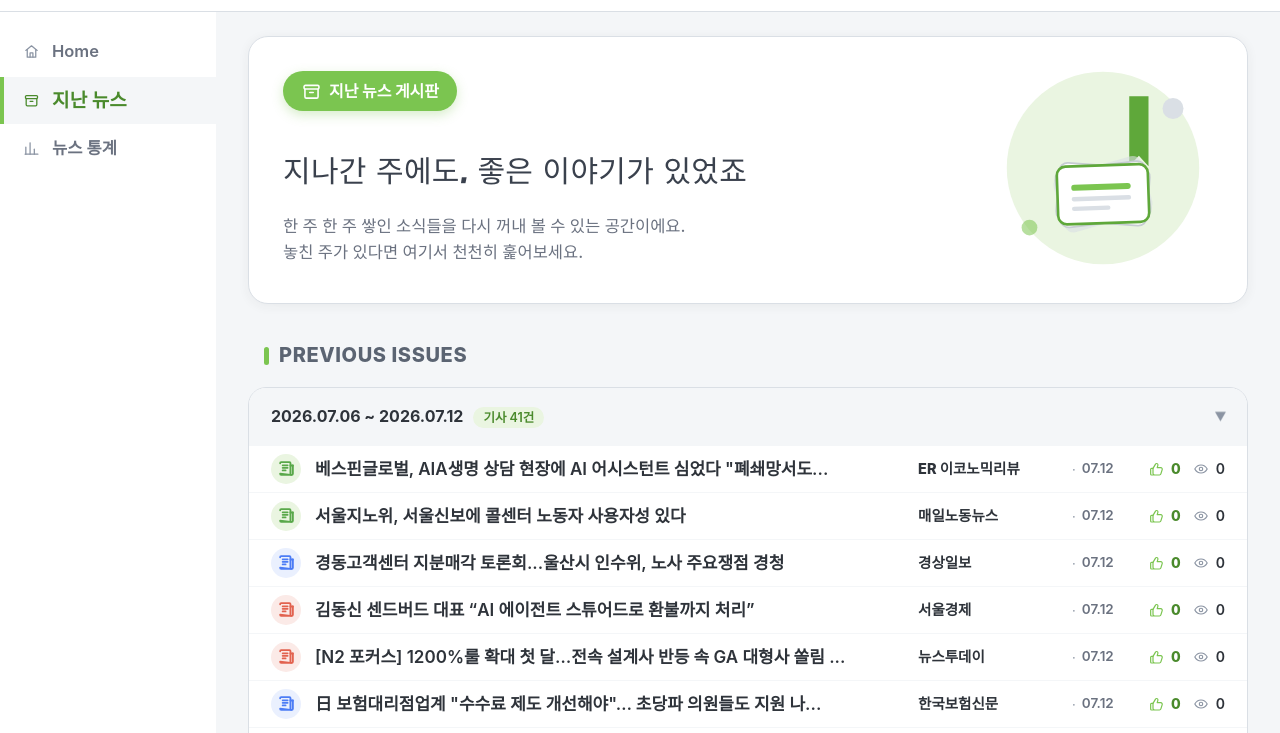
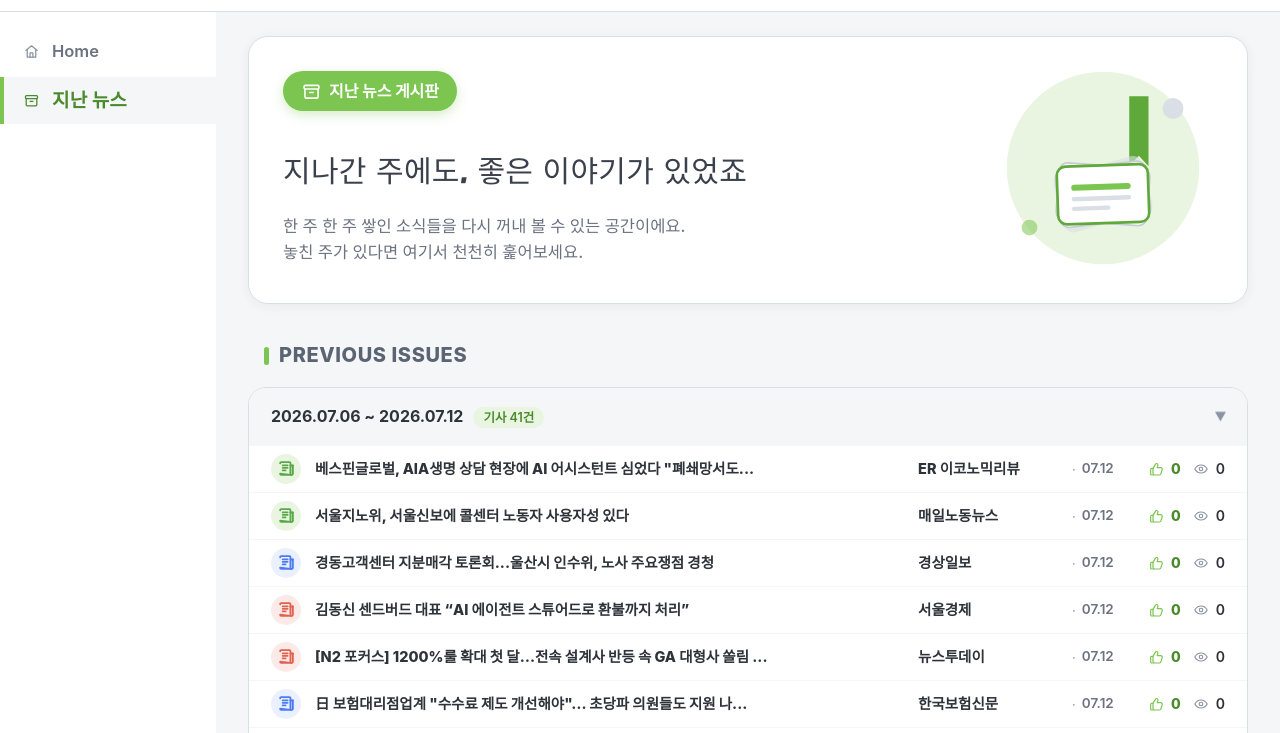
Before and after one commit to HyunDongwook/weekly-news-monitoring, a plain HTML site: page news-archive.html in a window 1280 px wide. Shown: the part 48-781 px from the top of the page. Drawn offline with Linux system fonts and the light colour scheme.

Commit message:
사이드바에서 뉴스 통계 메뉴 숨김(페이지는 유지), 지난뉴스 제목 폰트를 매체명 스타일로 축소

```diff
--- a/assets/style.css
+++ b/assets/style.css
@@ -857,8 +857,8 @@ img, svg { display: block; }
 .archive-row__title {
   flex: 1;
   min-width: 0;
-  font-size: 17px;
-  font-weight: 600;
+  font-size: 14.5px;
+  font-weight: 800;
   color: var(--text-dark);
   white-space: nowrap;
   overflow: hidden;
--- a/news-archive.html
+++ b/news-archive.html
@@ -4,7 +4,7 @@
 <meta charset="UTF-8">
 <meta name="viewport" content="width=device-width, initial-scale=1.0">
 <title>지난 뉴스 | SK m&amp;service 주간 뉴스 모니터링</title>
-<link rel="stylesheet" href="assets/style.css?v=62">
+<link rel="stylesheet" href="assets/style.css?v=63">
 </head>
 <body>
 
@@ -24,10 +24,6 @@
       <a href="news-archive.html" class="sidebar__link active">
         <span class="sidebar__icon"><svg viewBox="0 0 24 24" fill="none" stroke="currentColor" stroke-width="1.8" stroke-linecap="round" stroke-linejoin="round"><rect x="3.5" y="5" width="17" height="4.2" rx="1.4"/><path d="M4.5 9.5V18a1.6 1.6 0 0 0 1.6 1.6h11.8a1.6 1.6 0 0 0 1.6-1.6V9.5"/><path d="M10 13.2h4"/></svg></span>
         <span>지난 뉴스</span>
-      </a>
-      <a href="news-stats.html" class="sidebar__link">
-        <span class="sidebar__icon"><svg viewBox="0 0 24 24" fill="none" stroke="currentColor" stroke-width="1.8" stroke-linecap="round" stroke-linejoin="round"><path d="M4 20V10"/><path d="M10 20V4"/><path d="M16 20v-7"/><path d="M3 20h18"/></svg></span>
-        <span>뉴스 통계</span>
       </a>
     </nav>
   </aside>
```
Also changed, not shown: index.html (+1 -5 lines), news-stats.html (+1 -1 lines).
